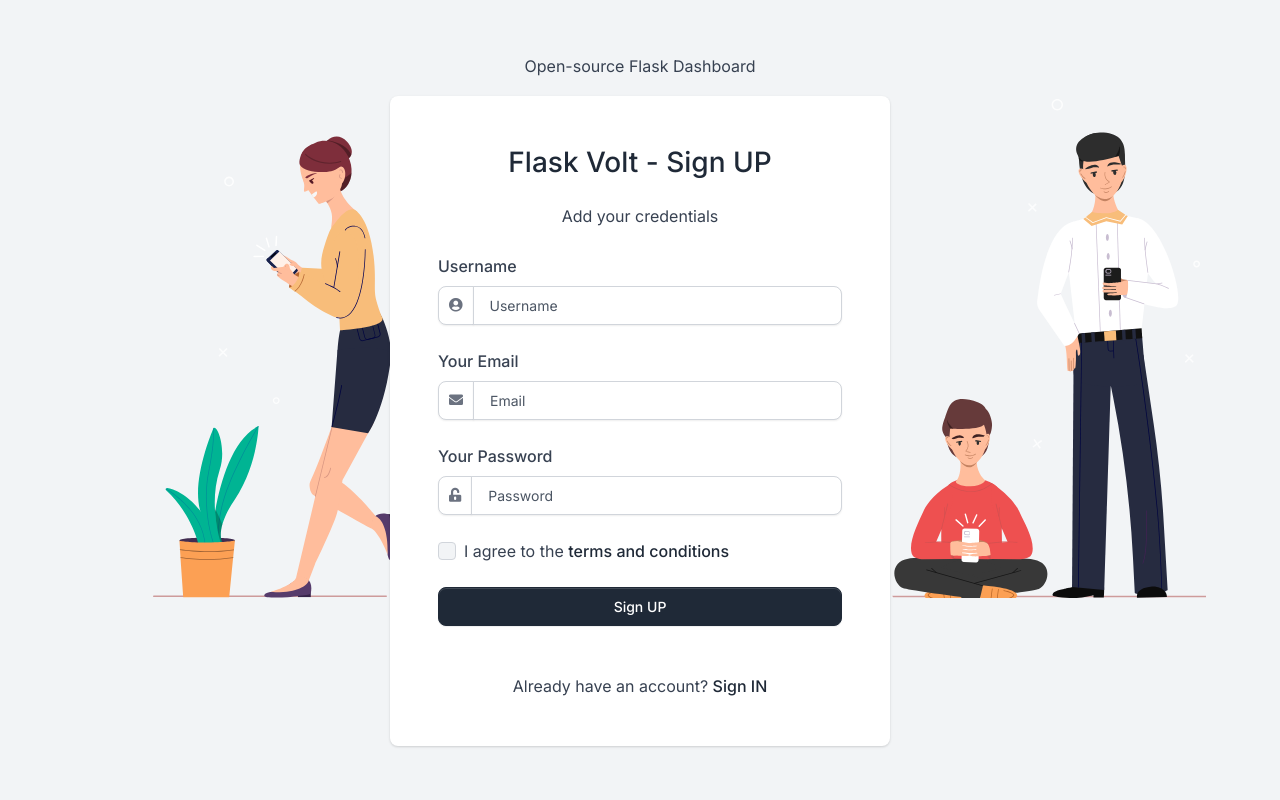
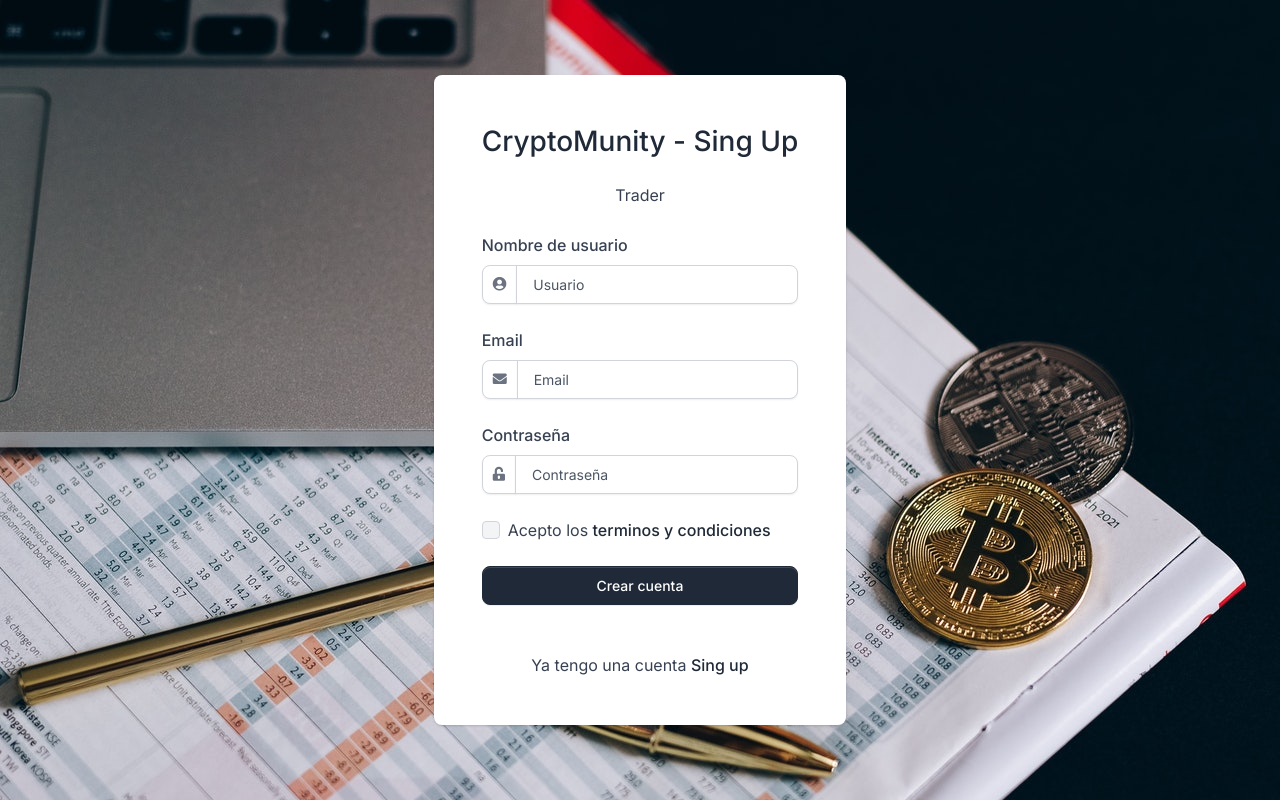
Before and after one commit to Ulises-Tame/CryptoMunity, a Flask app: page /register in a window 1280 px wide. Run offline with Flask 2, Linux system fonts and the light colour scheme; some libraries are stand-ins or nearby versions.

Commit message:
sing up trader

```diff
--- a/apps/templates/accounts/register.html
+++ b/apps/templates/accounts/register.html
@@ -1,6 +1,6 @@
 {% extends "layouts/base-fullscreen.html" %}
 
-{% block title %} Sign UP {% endblock %}
+{% block title %} Sign Up {% endblock %}
 
 <!-- Specific Page CSS goes HERE  -->
 {% block stylesheets %}{% endblock stylesheets %}
@@ -9,23 +9,20 @@
 
     <main>
         <section class="vh-lg-100 mt-5 mt-lg-0 bg-soft d-flex align-items-center">
-            <div class="container">
-                <p class="text-center">
-                    Open-source Flask Dashboard
-                </p>
-                <div class="row justify-content-center form-bg-image" data-background-lg="/static/assets/img/illustrations/signin.svg">
+            <div class="container min-vh-100 min-vw-100    col-12 d-flex align-items-center justify-content-center" data-background-lg="/static/assets/img/bitcoin3.jpg">
+                <div class="row justify-content-center form-bg-image">
                     <div class="col-12 d-flex align-items-center justify-content-center">
                         <div class="bg-white shadow border-0 rounded border-light p-4 p-lg-5 w-100 fmxw-500">
                             <div class="text-center text-md-center mb-4 mt-md-0">
                                 <h1 class="mb-0 h3">
-                                    Flask Volt - Sign UP
+                                    CryptoMunity - Sing Up
                                 </h1>
                                 <br />
                                 <p>
                                     {% if msg %}
                                         {{ msg | safe }}
                                     {% else %}
-                                        Add your credentials
+                                        Trader
                                     {% endif %}
                                 </p>
                             </div>
@@ -34,18 +31,18 @@
                                 {{ form.hidden_tag() }}
 
                                 <div class="form-group mb-4">
-                                    <label for="email">Username</label>
+                                    <label for="email">Nombre de usuario</label>
                                     <div class="input-group">
                                         <span class="input-group-text" id="basic-addon1">
                                             <span class="fas fa-user-circle"></span>
                                         </span>
-                                        {{ form.username(placeholder="Username", class="form-control") }}
+                                        {{ form.username(placeholder="Usuario", class="form-control") }}
                                     </div>
                                 </div>
 
                                 <!-- Form -->
                                 <div class="form-group mb-4">
-                                    <label for="email">Your Email</label>
+                                    <label for="email">Email</label>
                                     <div class="input-group">
                                         <span class="input-group-text" id="basic-addon1">
                                             <span class="fas fa-envelope"></span>
@@ -57,12 +54,12 @@
                                 <div class="form-group">
                                     <!-- Form -->
                                     <div class="form-group mb-4">
-                                        <label for="password">Your Password</label>
+                                        <label for="password">Contraseña</label>
                                         <div class="input-group">
                                             <span class="input-group-text" id="basic-addon2">
                                                 <span class="fas fa-unlock-alt"></span>
                                             </span>
-                                            {{ form.password(placeholder="Password", class="form-control", type="password") }}
+                                            {{ form.password(placeholder="Contraseña", class="form-control", type="password") }}
                                         </div>
                                     </div>
                                     <!-- End of Form -->
@@ -70,16 +67,18 @@
                                         <div class="form-check">
                                             <input class="form-check-input" type="checkbox" value="" id="remember">
                                             <label class="form-check-label fw-normal mb-0" for="remember">
-                                                I agree to the <a href="#" class="fw-bold">terms and conditions</a>
+                                                Acepto los <a href="" class="fw-bold">terminos y condiciones</a>
                                             </label>
                                         </div>
                                     </div>
                                 </div>
                                 <div class="d-grid">
-                                    <button type="submit" name="register" class="btn btn-gray-800">Sign UP</button>
+                                    <button type="submit" name="register" class="btn btn-gray-800">Crear cuenta</button>
                                 </div>
                             </form>
                             <br />
+
+
                             <!--
                             <div class="mt-3 mb-4 text-center">
                                 <span class="fw-normal">or login with</span>
@@ -96,10 +95,12 @@
                                 </a>
                             </div>-->
 
+
+
                             <div class="d-flex justify-content-center align-items-center mt-4">
                                 <span class="fw-normal">
-                                    Already have an account?
-                                    <a href="{{ url_for('authentication_blueprint.login') }}" class="fw-bold">Sign IN</a>
+                                    Ya tengo una cuenta
+                                    <a href="{{ url_for('authentication_blueprint.login') }}" class="fw-bold">Sing up</a>
                                 </span>
                             </div>
                         </div>
```
